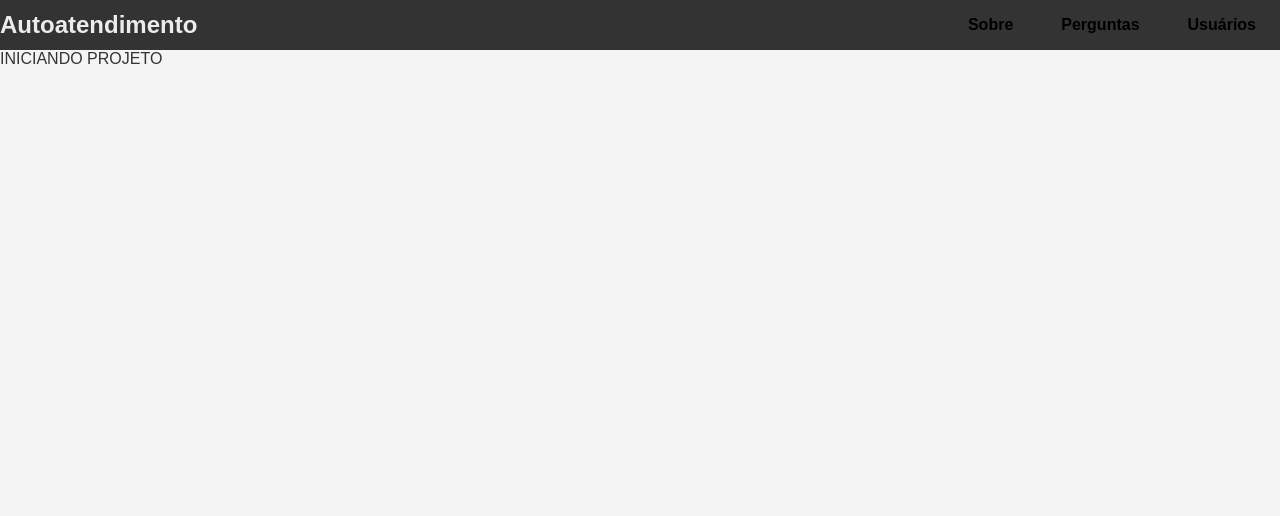
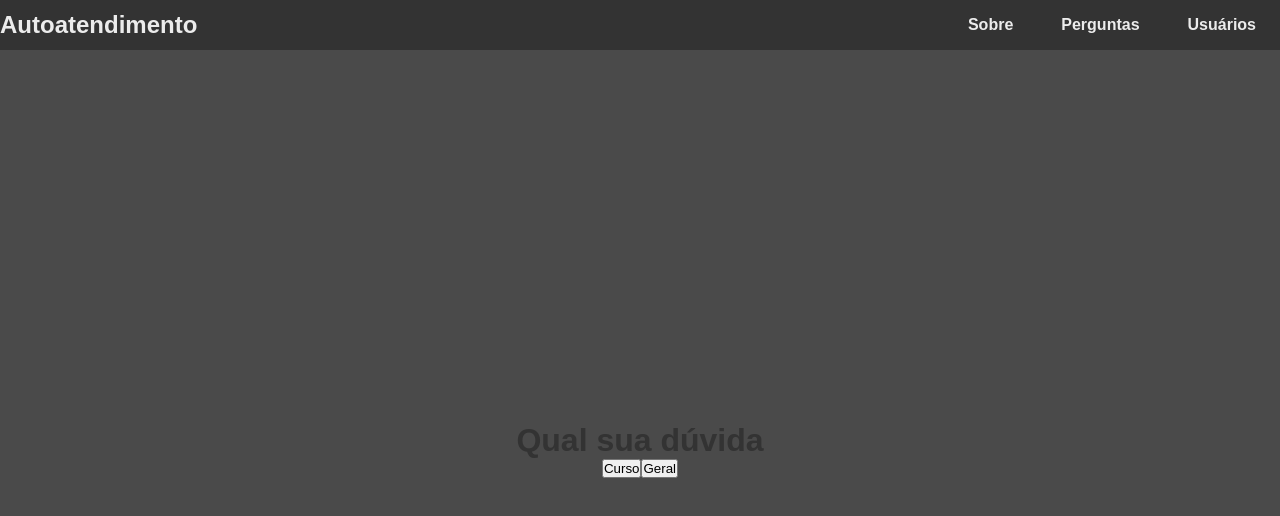
Before and after one commit to devmaster-organizations/frontend_abp_autoatentimento, a Next.js app: page / in a window 1280 px wide. Shown: the top 516 px of the page. Built offline with nearby package versions, Linux system fonts and the light colour scheme.

Commit message:
ajustando front

```diff
--- /dev/null
+++ b/src/app/api/chat/route.ts
@@ -0,0 +1,15 @@
+export async function POST(req: Request) {
+  const body = await req.json();
+
+  let resposta = "";
+
+  if (body.tipo === "curso") {
+    resposta = "Informações sobre cursos da Fatec";
+  }
+
+  if (body.tipo === "geral") {
+    resposta = "Dúvidas gerais da secretaria acadêmica";
+  }
+
+  return Response.json({ resposta });
+}
--- a/src/app/layout.tsx
+++ b/src/app/layout.tsx
@@ -14,8 +14,10 @@ export default function RootLayout({
 }>) {
   return (
     <html lang="pt-BR">
+      <body>
       <Header />
-      <body>{children}</body>
+      {children}
+      </body>
     </html>
   );
 }
--- a/src/app/page.tsx
+++ b/src/app/page.tsx
@@ -1,8 +1,38 @@
+"use client";
 
-export default function Home() {
+import { useState } from "react";
+import styles from "../components/Header/styles.module.css";
+
+export default function Duvida() {
+  const [resposta, setResposta] = useState("");
+
+  async function enviar(tipo: string) {
+    const res = await fetch("/api/chat", {
+      method: "POST",
+      headers: {
+        "Content-Type": "application/json"
+      },
+      body: JSON.stringify({ tipo })
+    });
+
+    const data = await res.json();
+    setResposta(data.resposta);
+  }
+
   return (
-    <div>
-      INICIANDO PROJETO
-    </div>
+    <main className={styles.container}>
+      <h1>Qual sua dúvida</h1>
+
+      <div className="buttons">
+        <button onClick={() => enviar("curso")}>Curso</button>
+        <button onClick={() => enviar("geral")}>Geral</button>
+      </div>
+
+      {resposta && (
+        <div className="chatBox">
+          {resposta}
+        </div>
+      )}
+    </main>
   );
 }
--- a/src/components/Header/styles.module.css
+++ b/src/components/Header/styles.module.css
@@ -14,13 +14,62 @@
 
 .nav a {
     text-decoration: none;
-    color: black;
+    color: rgb(255, 255, 255);
     font-weight: bold;
     padding: 0.5rem 1rem;
 
+}
+
+.nav a {
+  text-decoration: none;
+  color: rgb(236, 236, 236);
+  font-weight: bold;
+  padding: 0.5rem 1rem;
+  transition: color 0.3s ease, letter-spacing 0.3s ease;
+}
+
+.nav a:hover {
+  color: #ececec;
+  letter-spacing: 1px;
 }
 
 .header h1 {
     font-size: 1.5rem;
     color: #ececec;
 }
+
+.container {
+  height: 100vh;
+  display: flex;
+  justify-content: center;
+  align-items: center;
+  background-color: #4a4a4a;
+  flex-direction: column;
+}
+
+.title {
+  font-size: 3rem;
+  color: white;
+  margin-bottom: 2rem;
+}
+
+.buttons {
+  display: flex;
+  gap: 2rem;
+}
+
+.button {
+  background-color: #6f9bb8;
+  color: white;
+  border: none;
+  padding: 1rem 2.5rem;
+  font-size: 1.3rem;
+  border-radius: 12px;
+  cursor: pointer;
+  transition: all 0.3s ease;
+}
+
+.button:hover {
+  background-color: #88b3d1;
+  transform: scale(1.08);
+}
```
